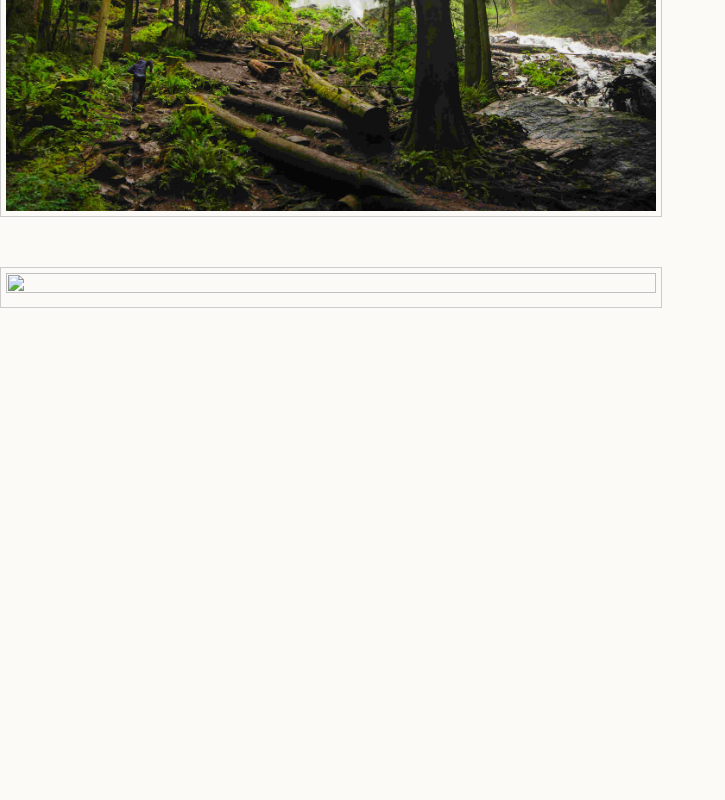
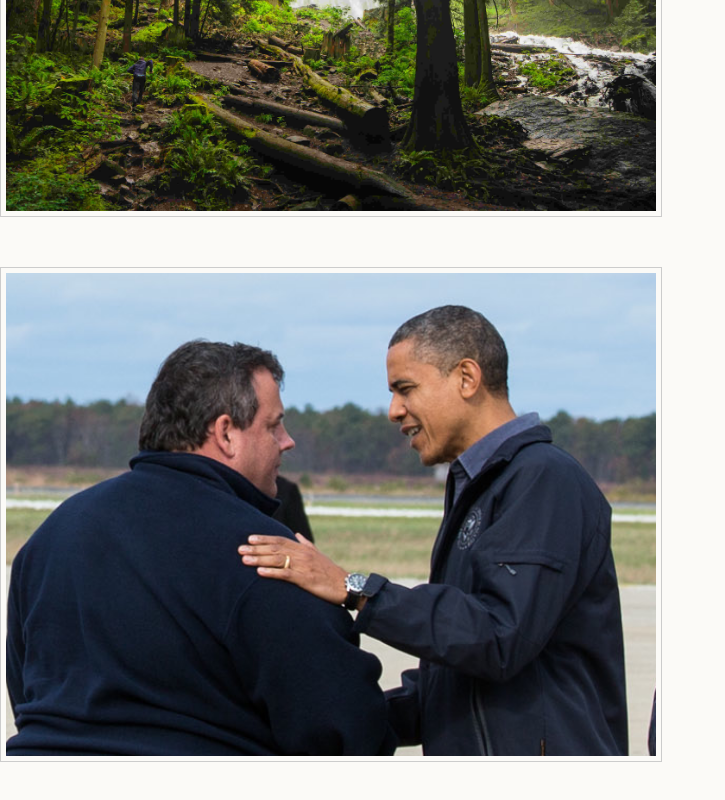
Before and after one commit to ashwintumma23/WebPageOptimizationUsingWProf, a plain HTML site: page index.html in a window 1280 px wide. Shown: the part 886-1686 px from the top of the page, without its empty margins (0-725 px from the left). Before the commit the page ends 1226 px from the top, so only its background shows below. Drawn offline with nearby package versions, Linux system fonts and the light colour scheme.

Commit message:
png file

```diff
--- a/index.html
+++ b/index.html
@@ -35,7 +35,7 @@
 
 <img src="img/light1.jpg" width="100%" height="100%" />
 <img src="img/light2.jpg" width="100%" height="100%" />
-<img src="img/light3.jpg" width="100%" height="100%" />
+<img src="img/light3.png" width="100%" height="100%" />
 
     <!--[if !IE]><script>fixScale(document);</script><![endif]-->
 
```
